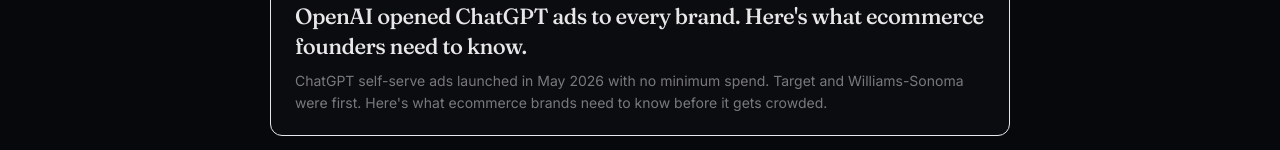
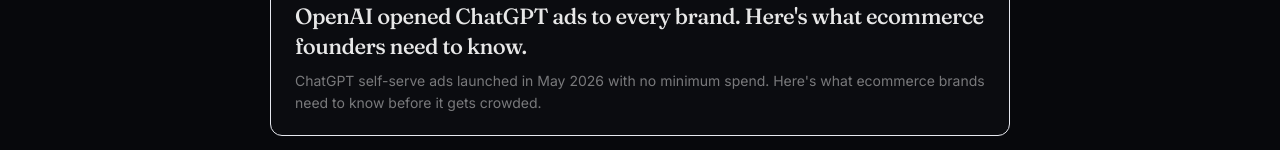
Before and after one commit to dustyboy-23/ventiscale-site, a Next.js app: page /blog in a window 1280 px wide. Shown: the part 757-907 px from the top of the page. Built offline with nearby package versions, Linux system fonts and the light colour scheme; no server answers.

Commit message:
Blog: fix meta description length for chatgpt-ads-ecommerce-2026

```diff
--- a/app/(marketing)/blog/chatgpt-ads-ecommerce-2026/page.tsx
+++ b/app/(marketing)/blog/chatgpt-ads-ecommerce-2026/page.tsx
@@ -7,7 +7,7 @@
   title:
     "OpenAI opened ChatGPT ads to every brand. Here's what ecommerce founders need to know. | Venti Scale",
   description:
-    "ChatGPT self-serve ads launched in May 2026 with no minimum spend. Target and Williams-Sonoma were first. Here's what ecommerce brands need to know before it gets crowded.",
+    "ChatGPT self-serve ads launched in May 2026 with no minimum spend. Here's what ecommerce brands need to know before it gets crowded.",
   openGraph: {
     title:
       "OpenAI opened ChatGPT ads to every brand. Here's what ecommerce founders need to know.",
--- a/lib/blog.ts
+++ b/lib/blog.ts
@@ -905,7 +905,7 @@
     title:
       "OpenAI opened ChatGPT ads to every brand. Here's what ecommerce founders need to know.",
     description:
-      "ChatGPT self-serve ads launched in May 2026 with no minimum spend. Target and Williams-Sonoma were first. Here's what ecommerce brands need to know before it gets crowded.",
+      "ChatGPT self-serve ads launched in May 2026 with no minimum spend. Here's what ecommerce brands need to know before it gets crowded.",
     date: "2026-05-12",
     author: "Dustin Gilmour",
     readTime: "8 min",
```
